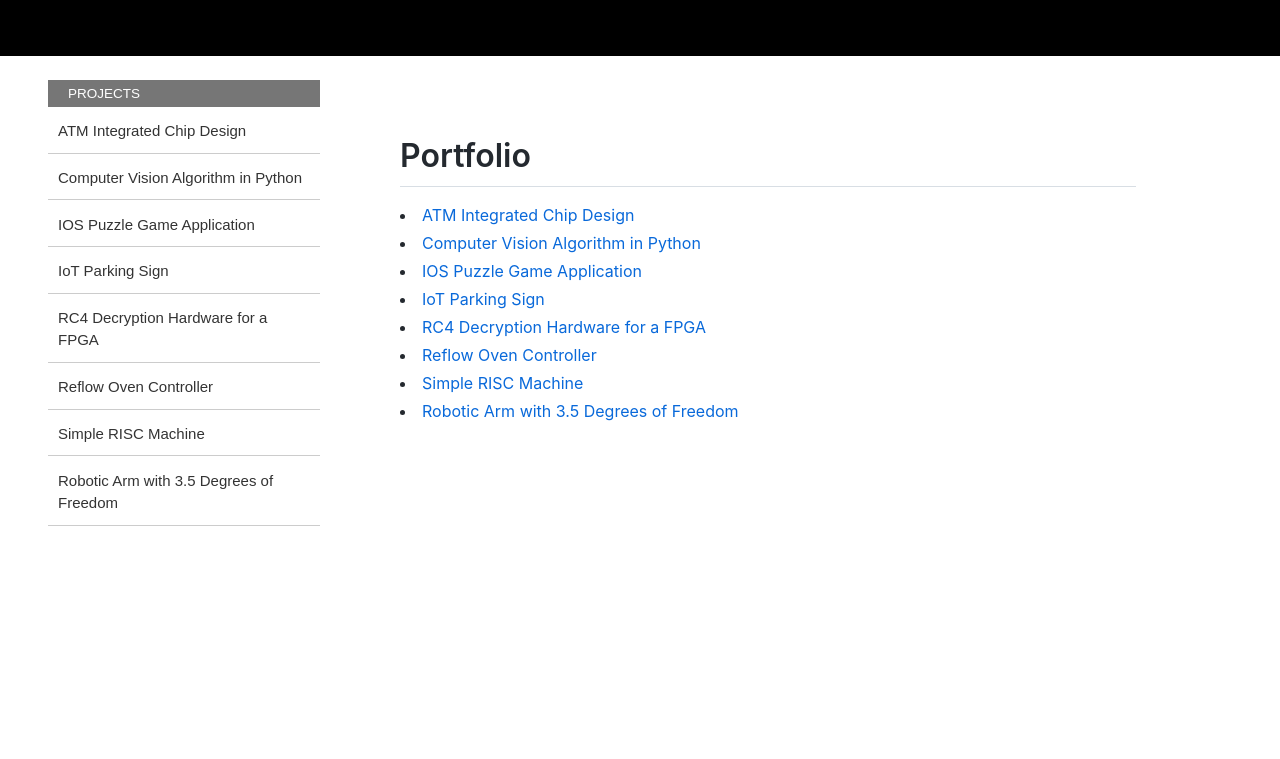
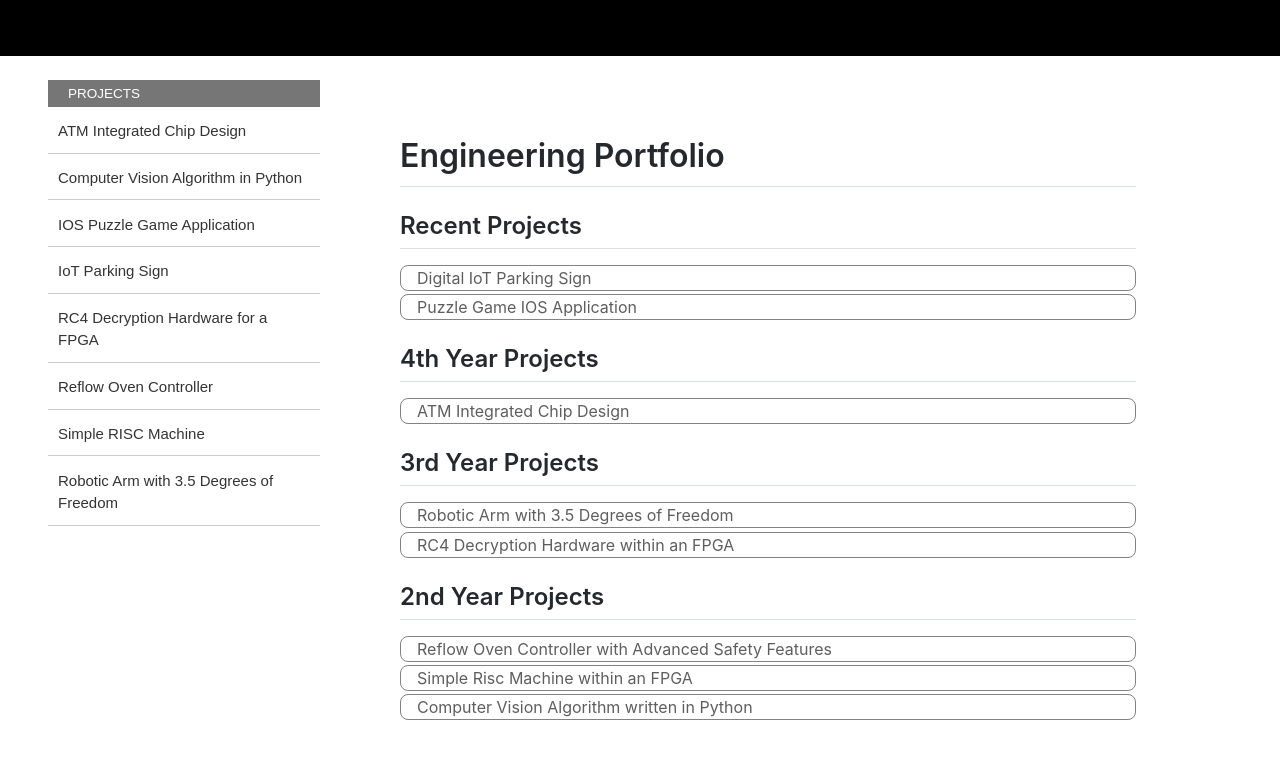
Before and after one commit to jaredgendron/jaredgendron.github.io, a Jekyll site: the page built from pages/portfolio.html, in a window 1280 px wide and 900 px high. Shown: the top 759 px of the window. Built offline with Jekyll 4.4.1, drawn with Linux system fonts in a browser that asks for light colours; nearby versions of some CDN libraries.

```diff
--- a/_data/data.json
+++ b/_data/data.json
@@ -19,7 +19,7 @@
     },
     {
       "title": "ATM Integrated Chip Design",
-      "image": "assets/images/ATM-IC/IC.png",
+      "image": "assets/images/ATMIC/IC.png",
       "summary": "Designed the finite-state machine for an ATM and designed an integrated chip at the transistor level"
     },
     {
--- a/_scss/index.scss
+++ b/_scss/index.scss
@@ -36,7 +36,7 @@ section {
       @media only screen and (max-width: $small-width) {
         justify-content: center;
         h1 {
-          font-size: 3.3rem;
+          font-size: 2.5rem;
         }
       }
 
--- a/_scss/portfolio.scss
+++ b/_scss/portfolio.scss
@@ -6,6 +6,25 @@
     min-height: 100vh;
     width: 70%;
     padding: 5rem;
+
+    .markdown-body{
+      a {
+        color: rgb(94, 94, 94);
+        text-decoration: none;
+
+        li {
+          padding-inline: 1rem;
+          list-style: none;
+          border: 0.1rem solid rgb(130, 130, 130);
+          border-radius: 0.5rem;
+          margin-bottom: 0.2rem;
+          &:hover{
+            background-color: rgba(215, 215, 215, 0.451);
+          }
+        }
+      }
+    }
+
   }
 
   .sidebar {
--- a/assets/js/scroll.js
+++ b/assets/js/scroll.js
@@ -2,10 +2,15 @@ let didScroll;
 let lastScrollTop = 0;
 let delta = 5;
 let currentTop;
+let sidebarOffset;
+let scrollPosition;
 const navbarHeight = $('header').outerHeight();
 
+
 if ($('#sidebar').length > 0) {
-  currentTop = $('#sidebar').offset().top;
+  sidebarOffset = $('#sidebar').offset().top;
+  scrollPosition = $(document).scrollTop();
+  currentTop = sidebarOffset - scrollPosition;
 }
 
 $(window).scroll(function(event){
--- a/pages/index.html
+++ b/pages/index.html
@@ -30,14 +30,14 @@ permalink: /
             Github
           </p>
         </a>
-        <a href="{{ 'resume.pdf' | relative_url }}" target="_blank" class="contact-bubble">
+        <!-- <a href="{{ 'resume.pdf' | relative_url }}" target="_blank" class="contact-bubble">
           <div class="icon">
             <i class="fas fa-file-pdf"></i>
           </div>
           <p>
             CV
           </p>
-        </a>
+        </a> -->
       </div>
     </div>
   </div>
--- a/pages/portfolio.html
+++ b/pages/portfolio.html
@@ -3,11 +3,63 @@ layout: project
 permalink: /portfolio
 ---
 
-<h1>Portfolio</h1>
+<h1>Engineering Portfolio</h1>
 
-{% assign projects = site.projects %}
+<!-- {% assign projects = site.projects %}
 {% for project in projects %}
 <li class="project-link">
   <a href="{{ project.permalink }}">{{ project.title }}</a>
 </li>
-{% endfor %}
+{% endfor %} -->
+
+<h2>Recent Projects</h2>
+
+<a href="/portfolio/IoTParkingSign">
+  <li class="project-link">
+    Digital IoT Parking Sign
+  </li>
+</a>
+<a href="/portfolio/IOSApplication">
+  <li class="project-link">
+    Puzzle Game IOS Application
+  </li>
+</a>
+
+<h2>4th Year Projects</h2>
+
+<a href="/portfolio/ATMIC">
+  <li class="project-link">
+    ATM Integrated Chip Design
+  </li>
+</a>
+
+<h2>3rd Year Projects</h2>
+
+<a href="/portfolio/RoboticArm">
+  <li class="project-link">
+    Robotic Arm with 3.5 Degrees of Freedom
+  </li>
+</a>
+<a href="/portfolio/RC4Decryption">
+  <li class="project-link">
+    RC4 Decryption Hardware within an FPGA
+  </li>
+</a>
+
+<h2>2nd Year Projects</h2>
+
+<a href="/portfolio/ReflowController">
+  <li class="project-link">
+    Reflow Oven Controller with Advanced Safety Features
+  </li>
+</a>
+<a href="/portfolio/RiscMachine">
+  <li class="project-link">
+    Simple Risc Machine within an FPGA
+  </li>
+</a>
+<a href="/portfolio/ComputerVision">
+  <li class="project-link">
+    Computer Vision Algorithm written in Python
+  </li>
+</a>
```
Also changed, not shown: _projects/ATMIC.md (renamed from _projects/ATM-IC.md, +1 -1 lines), assets/images/ATMIC/IC.png (renamed from assets/images/ATM-IC/IC.png).
